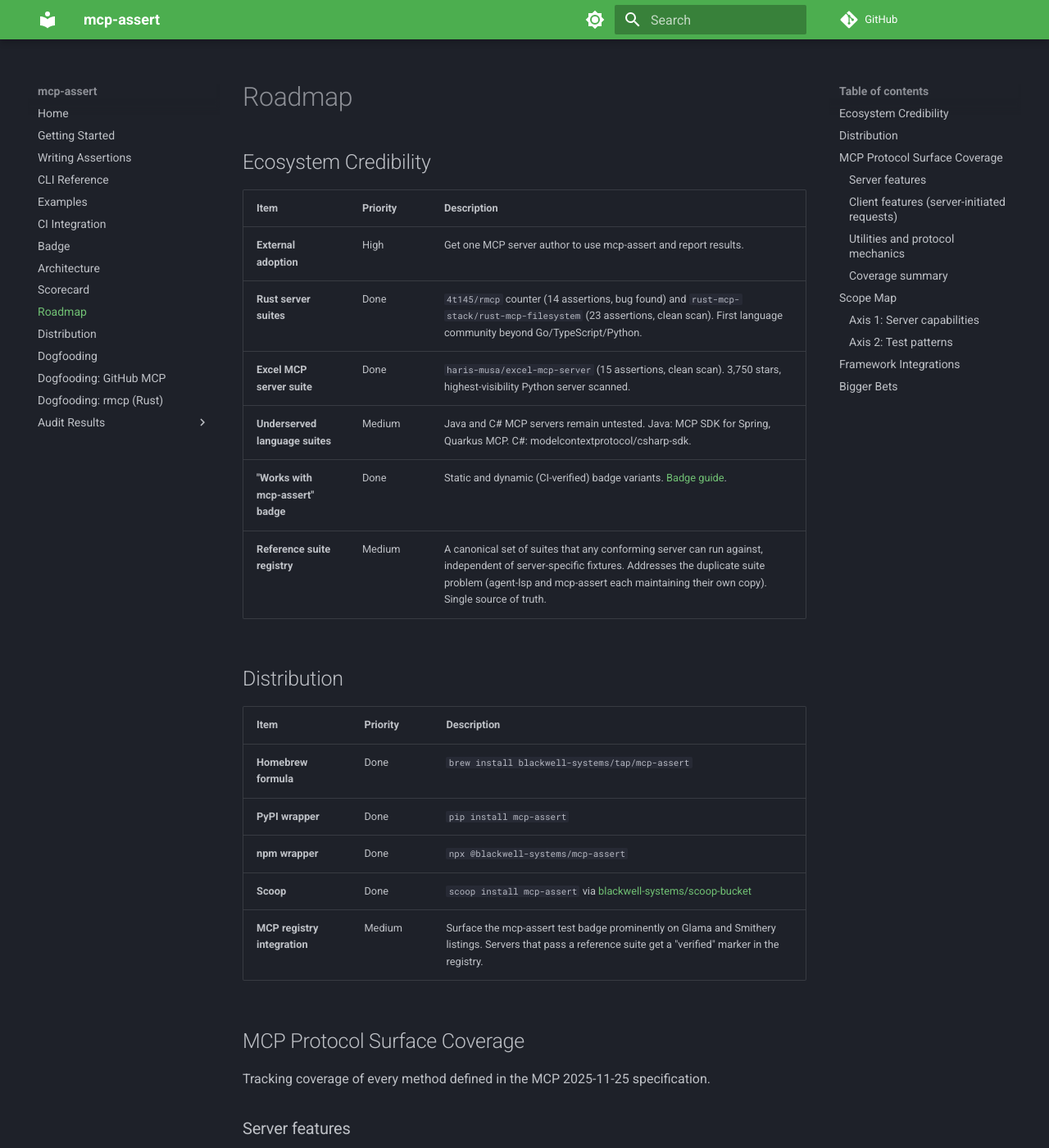
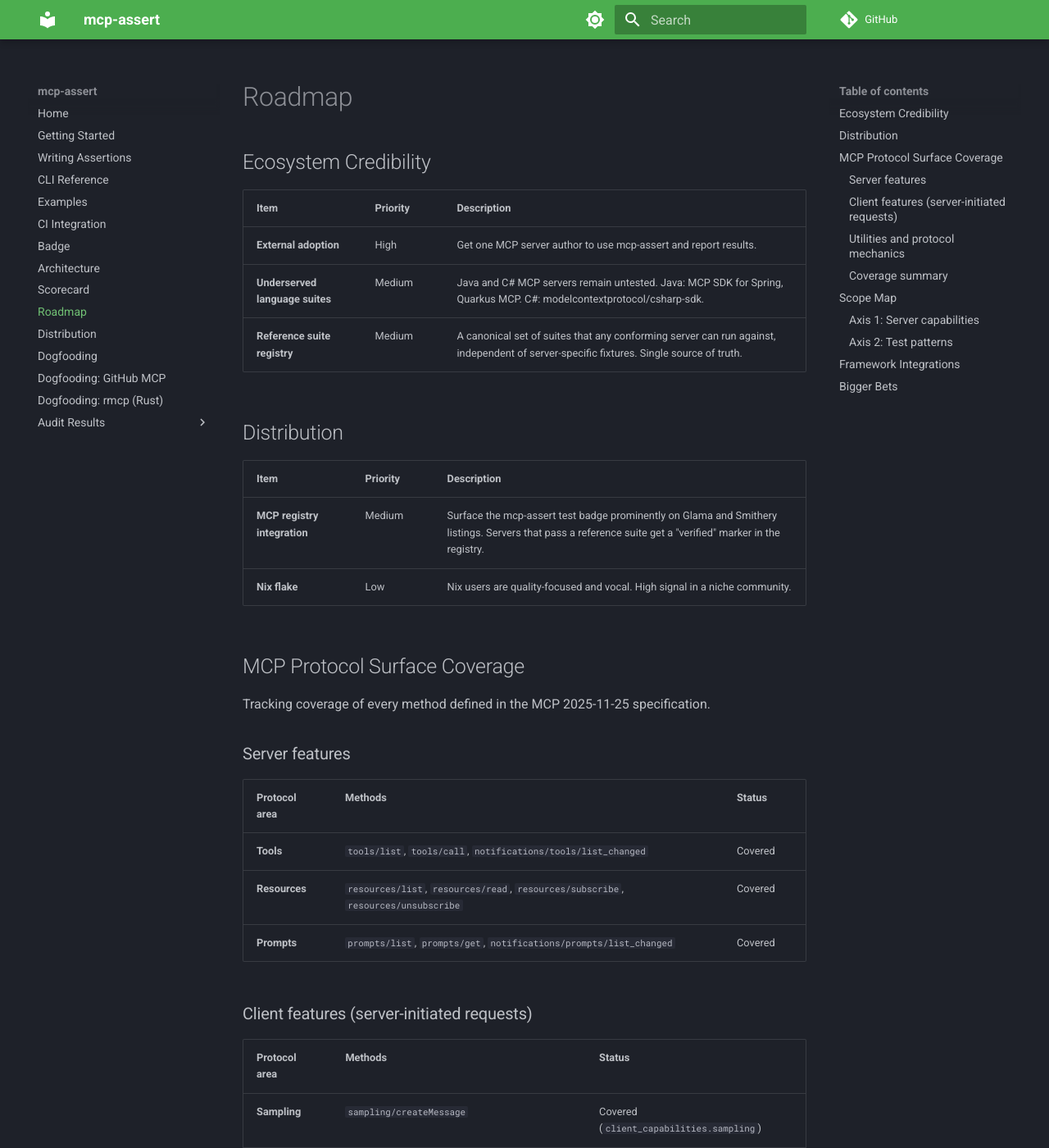
Before and after one commit to blackwell-systems/mcp-assert, an MkDocs documentation site: the page built from docs/roadmap.md, in a window 1280 px wide and 1400 px high. Shown: the whole window at 82% size. Built offline with MkDocs 1.6.1 and Material for MkDocs 9.7.7, drawn with Linux system fonts in a browser that asks for light colours; comment, search, counter and statistics services are not loaded.

Commit message:
docs: remove completed items from roadmap

```diff
--- a/docs/roadmap.md
+++ b/docs/roadmap.md
@@ -5,21 +5,15 @@
 | Item | Priority | Description |
 |------|----------|-------------|
 | **External adoption** | High | Get one MCP server author to use mcp-assert and report results. |
-| **Rust server suites** | Done | `4t145/rmcp` counter (14 assertions, bug found) and `rust-mcp-stack/rust-mcp-filesystem` (23 assertions, clean scan). First language community beyond Go/TypeScript/Python. |
-| **Excel MCP server suite** | Done | `haris-musa/excel-mcp-server` (15 assertions, clean scan). 3,750 stars, highest-visibility Python server scanned. |
 | **Underserved language suites** | Medium | Java and C# MCP servers remain untested. Java: MCP SDK for Spring, Quarkus MCP. C#: modelcontextprotocol/csharp-sdk. |
-| **"Works with mcp-assert" badge** | Done | Static and dynamic (CI-verified) badge variants. [Badge guide](badge.md). |
-| **Reference suite registry** | Medium | A canonical set of suites that any conforming server can run against, independent of server-specific fixtures. Addresses the duplicate suite problem (agent-lsp and mcp-assert each maintaining their own copy). Single source of truth. |
+| **Reference suite registry** | Medium | A canonical set of suites that any conforming server can run against, independent of server-specific fixtures. Single source of truth. |
 
 ## Distribution
 
 | Item | Priority | Description |
 |------|----------|-------------|
-| **Homebrew formula** | Done | `brew install blackwell-systems/tap/mcp-assert` |
-| **PyPI wrapper** | Done | `pip install mcp-assert` |
-| **npm wrapper** | Done | `npx @blackwell-systems/mcp-assert` |
-| **Scoop** | Done | `scoop install mcp-assert` via [blackwell-systems/scoop-bucket](https://github.com/blackwell-systems/scoop-bucket) |
 | **MCP registry integration** | Medium | Surface the mcp-assert test badge prominently on Glama and Smithery listings. Servers that pass a reference suite get a "verified" marker in the registry. |
+| **Nix flake** | Low | Nix users are quality-focused and vocal. High signal in a niche community. |
 
 ## MCP Protocol Surface Coverage
 
```
